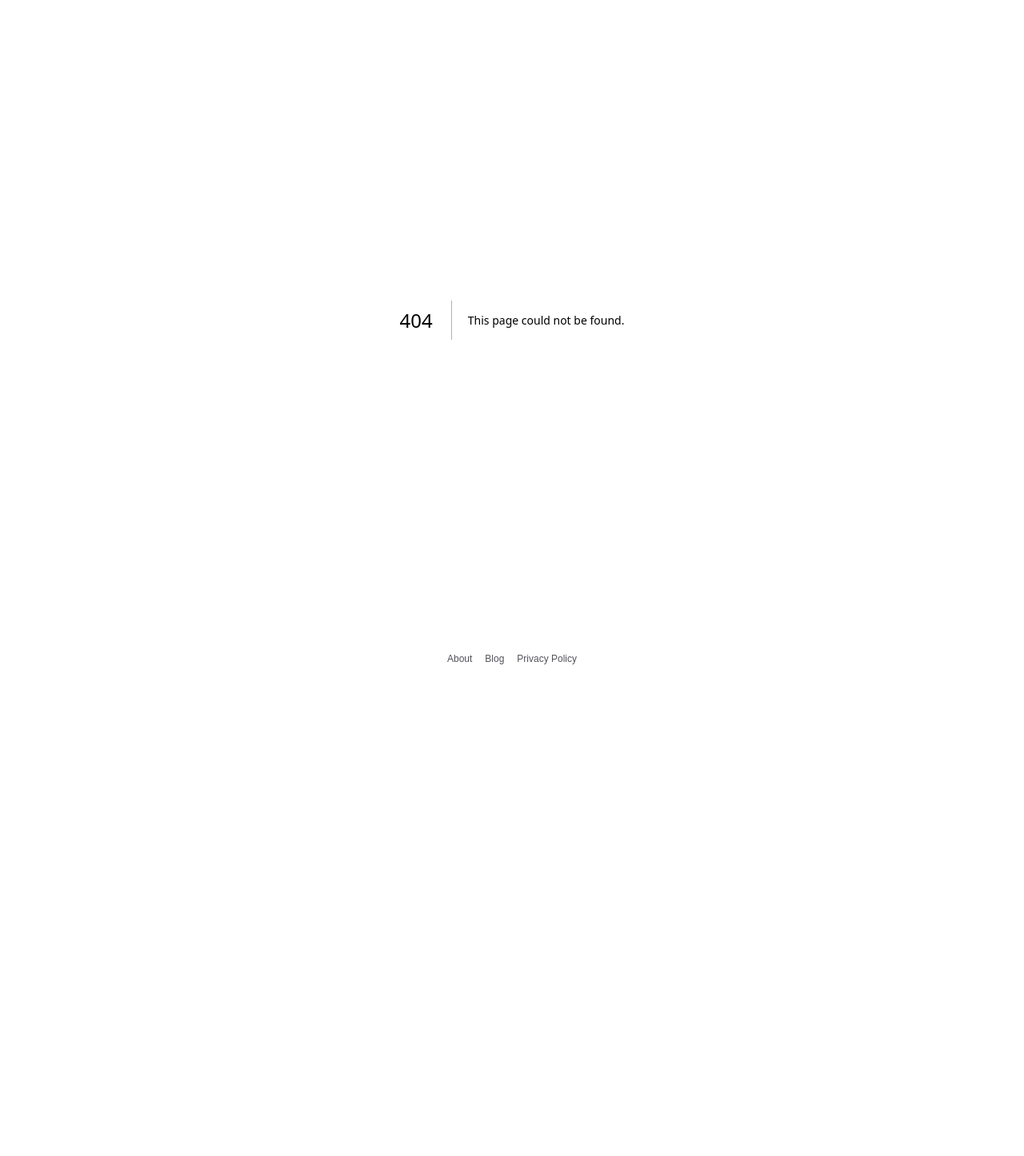
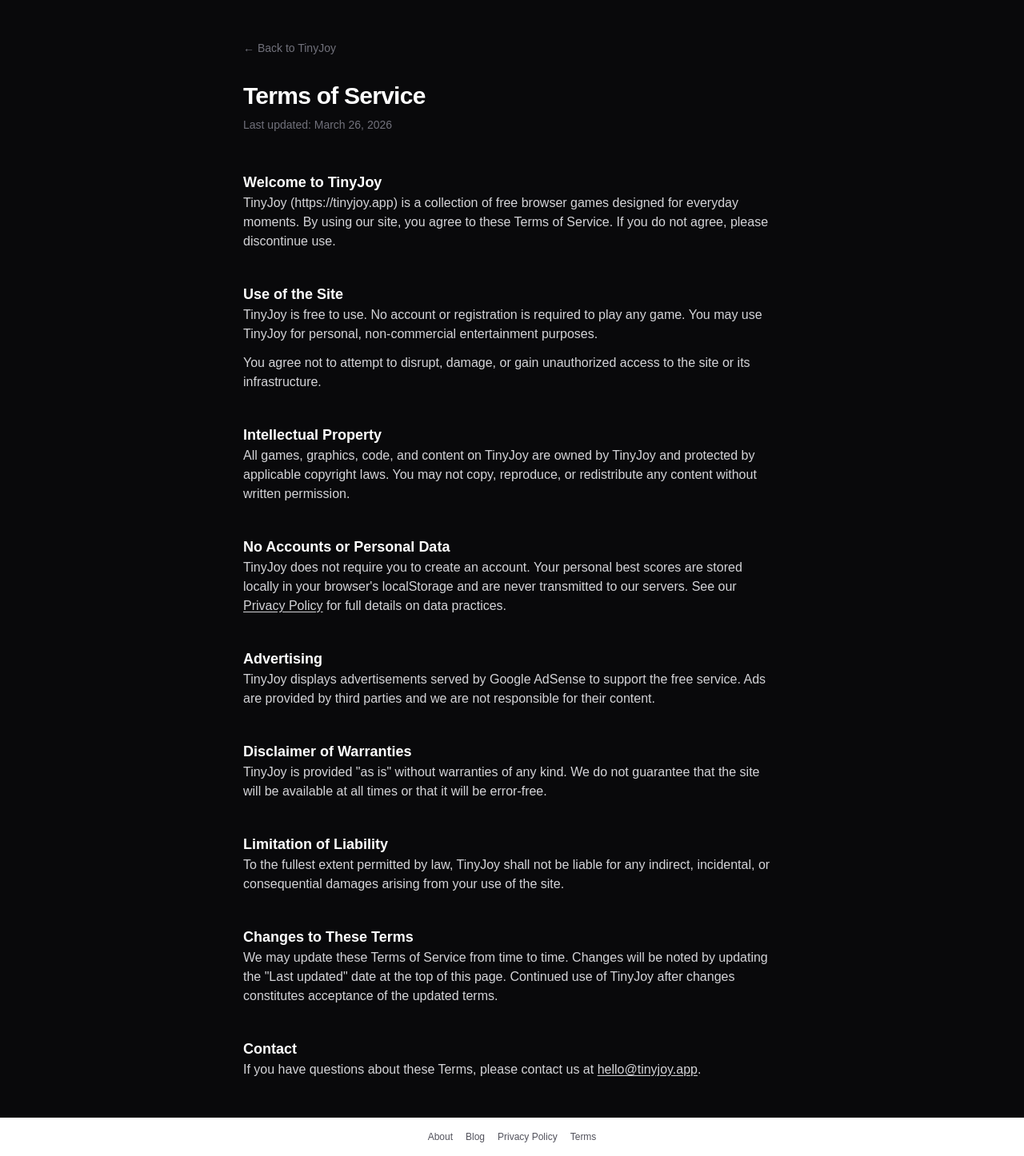
Before and after one commit to shivangagarwal/tinyjoy, a Next.js app: page /terms in a window 1280 px wide. Before the commit this address had no page. Shown: the whole page at 80% size. Before the commit the page ends 848 px from the top, so only its background shows below. Built offline with nearby package versions, Linux system fonts and the light colour scheme.

Commit message:
Add Terms of Service page at /terms (TIN-66)
Creates /terms page with Organization schema markup for AdSense compliance.
Links Terms alongside Privacy Policy in the site footer.

Co-Authored-By: Paperclip <noreply@paperclip.ing>

```diff
--- a/src/app/layout.tsx
+++ b/src/app/layout.tsx
@@ -107,6 +107,9 @@
             <Link href="/privacy" className="transition hover:text-zinc-400">
               Privacy Policy
             </Link>
+            <Link href="/terms" className="transition hover:text-zinc-400">
+              Terms
+            </Link>
           </div>
         </footer>
         <Analytics />
--- /dev/null
+++ b/src/app/terms/page.tsx
@@ -0,0 +1,126 @@
+import type { Metadata } from 'next';
+import Link from 'next/link';
+
+export const metadata: Metadata = {
+  title: 'Terms of Service',
+  description: 'Terms of Service for TinyJoy — free browser games, no accounts required.',
+  robots: { index: true, follow: true },
+};
+
+const LAST_UPDATED = 'March 26, 2026';
+const SITE_URL = 'https://tinyjoy.app';
+const CONTACT_EMAIL = 'hello@tinyjoy.app';
+
+const organizationSchema = {
+  '@context': 'https://schema.org',
+  '@type': 'Organization',
+  name: 'TinyJoy',
+  url: SITE_URL,
+  description: 'Free browser games for everyday moments.',
+};
+
+export default function TermsPage() {
+  return (
+    <main className="min-h-svh bg-zinc-950 px-6 py-12 text-white">
+      <script
+        type="application/ld+json"
+        dangerouslySetInnerHTML={{ __html: JSON.stringify(organizationSchema) }}
+      />
+      <div className="mx-auto max-w-2xl">
+        <Link
+          href="/"
+          className="mb-8 inline-block text-sm text-zinc-500 transition hover:text-zinc-300"
+        >
+          ← Back to TinyJoy
+        </Link>
+
+        <h1 className="mb-2 text-3xl font-bold tracking-tight">Terms of Service</h1>
+        <p className="mb-10 text-sm text-zinc-500">Last updated: {LAST_UPDATED}</p>
+
+        <div className="flex flex-col gap-8 text-zinc-300 [&_a]:text-zinc-300 [&_a]:underline [&_a]:underline-offset-2 [&_h2]:mt-2 [&_h2]:text-lg [&_h2]:font-semibold [&_h2]:text-white">
+
+          <section>
+            <h2>Welcome to TinyJoy</h2>
+            <p>
+              TinyJoy ({SITE_URL}) is a collection of free browser games designed for everyday
+              moments. By using our site, you agree to these Terms of Service. If you do not agree,
+              please discontinue use.
+            </p>
+          </section>
+
+          <section>
+            <h2>Use of the Site</h2>
+            <p>
+              TinyJoy is free to use. No account or registration is required to play any game.
+              You may use TinyJoy for personal, non-commercial entertainment purposes.
+            </p>
+            <p className="mt-3">
+              You agree not to attempt to disrupt, damage, or gain unauthorized access to the site
+              or its infrastructure.
+            </p>
+          </section>
+
+          <section>
+            <h2>Intellectual Property</h2>
+            <p>
+              All games, graphics, code, and content on TinyJoy are owned by TinyJoy and protected
+              by applicable copyright laws. You may not copy, reproduce, or redistribute any content
+              without written permission.
+            </p>
+          </section>
+
+          <section>
+            <h2>No Accounts or Personal Data</h2>
+            <p>
+              TinyJoy does not require you to create an account. Your personal best scores are
+              stored locally in your browser&apos;s localStorage and are never transmitted to our
+              servers. See our{' '}
+              <Link href="/privacy">Privacy Policy</Link> for full details on data practices.
+            </p>
+          </section>
+
+          <section>
+            <h2>Advertising</h2>
+            <p>
+              TinyJoy displays advertisements served by Google AdSense to support the free service.
+              Ads are provided by third parties and we are not responsible for their content.
+            </p>
+          </section>
+
+          <section>
+            <h2>Disclaimer of Warranties</h2>
+            <p>
+              TinyJoy is provided &quot;as is&quot; without warranties of any kind. We do not
+              guarantee that the site will be available at all times or that it will be error-free.
+            </p>
+          </section>
+
+          <section>
+            <h2>Limitation of Liability</h2>
+            <p>
+              To the fullest extent permitted by law, TinyJoy shall not be liable for any indirect,
+              incidental, or consequential damages arising from your use of the site.
+            </p>
+          </section>
+
+          <section>
+            <h2>Changes to These Terms</h2>
+            <p>
+              We may update these Terms of Service from time to time. Changes will be noted by
+              updating the &quot;Last updated&quot; date at the top of this page. Continued use of
+              TinyJoy after changes constitutes acceptance of the updated terms.
+            </p>
+          </section>
+
+          <section>
+            <h2>Contact</h2>
+            <p>
+              If you have questions about these Terms, please contact us at{' '}
+              <a href={`mailto:${CONTACT_EMAIL}`}>{CONTACT_EMAIL}</a>.
+            </p>
+          </section>
+        </div>
+      </div>
+    </main>
+  );
+}
```
